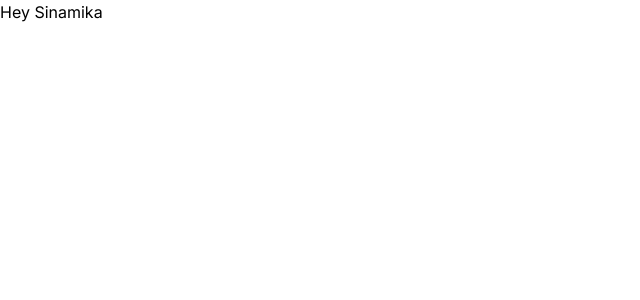
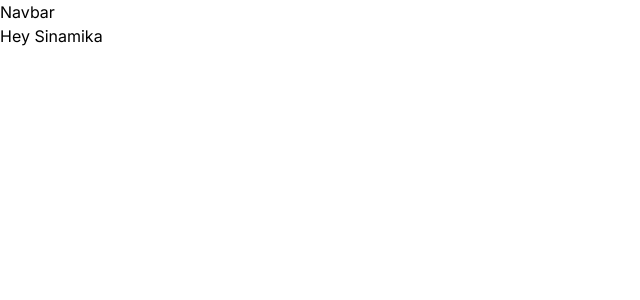
Before and after one commit to baized1245/MAI-E-Commers-with-next, a Next.js app in the folder mai-e-commers/: page / in a window 1280 px wide. Shown: the top 300 px of the page, without its empty margins (0-640 px from the left). Built offline with nearby package versions, Linux system fonts and the light colour scheme.

Commit message:
Creating global context

```diff
--- a/mai-e-commers/src/app/layout.js
+++ b/mai-e-commers/src/app/layout.js
@@ -1,17 +1,24 @@
-import { Inter } from "next/font/google";
-import "./globals.css";
+import { Inter } from 'next/font/google'
+import './globals.css'
+import GlobalState from '@/context'
+import Navbar from '@/components/Navbar'
 
-const inter = Inter({ subsets: ["latin"] });
+const inter = Inter({ subsets: ['latin'] })
 
 export const metadata = {
-  title: "Create Next App",
-  description: "Generated by create next app",
-};
+  title: 'Create Next App',
+  description: 'Generated by create next app',
+}
 
 export default function RootLayout({ children }) {
   return (
     <html lang="en">
-      <body className={inter.className}>{children}</body>
+      <body className={inter.className}>
+        <GlobalState>
+          <Navbar />
+          <main>{children}</main>
+        </GlobalState>
+      </body>
     </html>
-  );
+  )
 }
--- /dev/null
+++ b/mai-e-commers/src/components/Navbar/index.js
@@ -0,0 +1,9 @@
+'use client'
+
+import React from 'react'
+
+const Navbar = () => {
+  return <div>Navbar</div>
+}
+
+export default Navbar
--- /dev/null
+++ b/mai-e-commers/src/context/index.js
@@ -0,0 +1,10 @@
+'use client'
+
+import React from 'react'
+import { createContext } from 'react'
+
+export const GlobalContext = createContext(null)
+
+export default function GlobalState({ children }) {
+  return <GlobalContext.Provider value={{}}>{children}</GlobalContext.Provider>
+}
```
